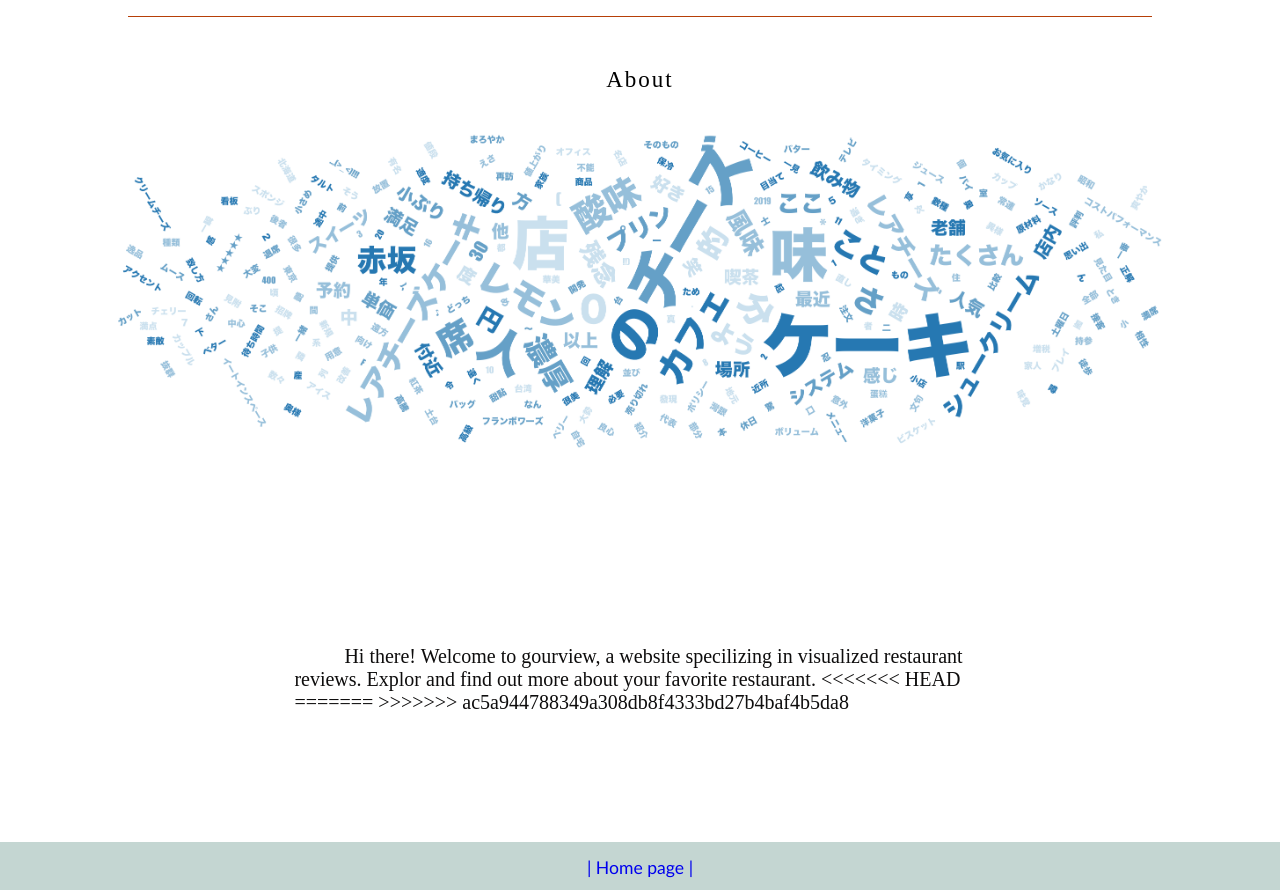
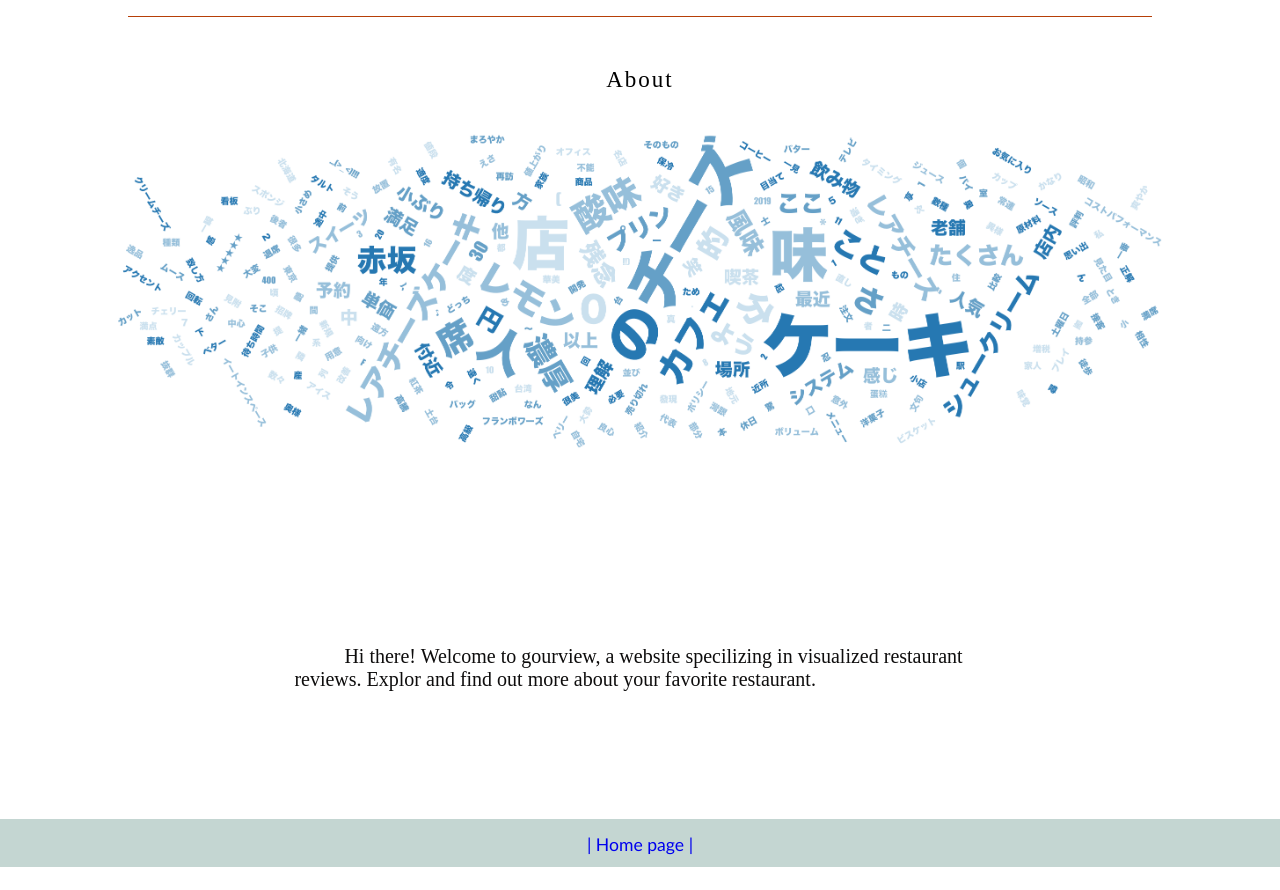
Before and after one commit to Boan2014/GourView, a Nuxt app in the folder client/: page /about in a window 1280 px wide. After the commit the page ends 867 px from the top, so only its background shows below. Built offline with nearby package versions, Linux system fonts and the light colour scheme; what vue-css-donut-chart would draw is missing.

Commit message:
merge new style design by zhou

```diff
--- a/client/pages/about.vue
+++ b/client/pages/about.vue
@@ -14,11 +14,6 @@
 <div id=“message”>
    <p class="introduce">
      Hi there! Welcome to gourview, a website specilizing in visualized restaurant reviews. Explor and find out more about your favorite restaurant.
-<<<<<<< HEAD
-     <br>
-
-=======
->>>>>>> ac5a944788349a308db8f4333bd27b4baf4b5da8
      </p>
 
      <p id="homepage">
```
